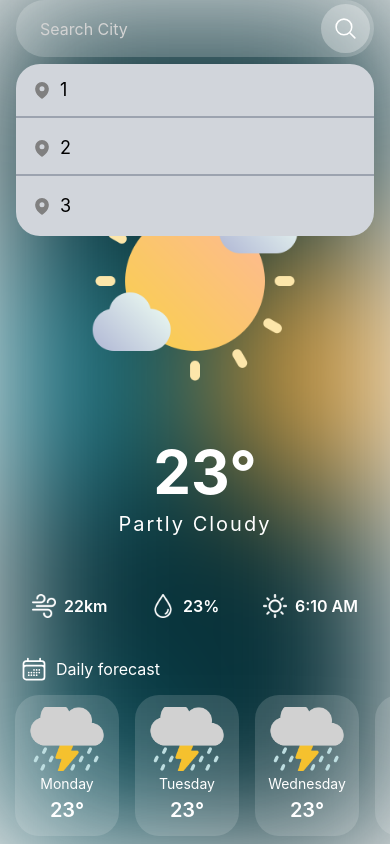
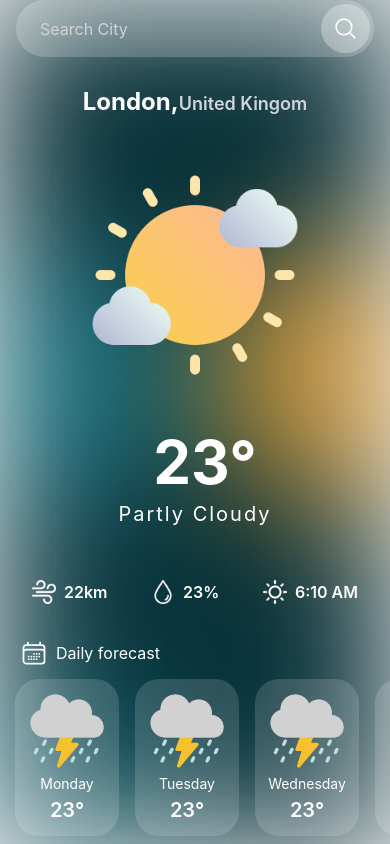
Before and after one commit to Rich-1007/RN-Weather_App, a React Native app: screen /Home in a window 390 px wide. Built offline with nearby package versions, Linux system fonts and the light colour scheme.

Commit message:
New UI Updates.

```diff
--- a/screens/HomeScreen.js
+++ b/screens/HomeScreen.js
@@ -24,7 +24,7 @@ import { useCallback, useState } from "react";
 import { fetchLocations } from "../api/weather";
 
 export default function HomeScreen() {
-  const [locations, setLocations] = useState([1, 2, 3]);
+  const [locations, setLocations] = useState([]);
 
   const handleLocation = (loc) => {
     console.log(loc);
@@ -34,11 +34,10 @@ export default function HomeScreen() {
     // console.log(value);
 
     if (value.length > 2) {
-      fetchLocations({ cityName: value }).then(data => {
-        console.log(data);
-      })
+      fetchLocations({ cityName: value }).then((data) => {
+        setLocations(data);
+      });
     }
-
   };
 
   const hanleTextDebounce = useCallback(debounce(handleSearch, 1200), []);
@@ -47,7 +46,7 @@ export default function HomeScreen() {
     <View className="flex-1 relative">
       <StatusBar style="light" backgroundColor="black" />
       <Image
-        blurRadius={70}
+        blurRadius={68}
         source={require("../assets/bg.png")}
         className="absolute h-full w-full"
       />
@@ -99,7 +98,7 @@ export default function HomeScreen() {
                     //
                   >
                     <MapPinIcon size={20} color="gray" />
-                    <Text className="text-black ml-2 text-lg">{loc}</Text>
+                    <Text className="text-black ml-2 text-lg">{loc?.name}</Text>
                   </TouchableOpacity>
                 );
               })}
@@ -178,7 +177,7 @@ export default function HomeScreen() {
             >
               <Image
                 source={require("../assets/heavyrain.png")}
-                className="h-16 w-20"
+                className="h-20 w-20 "
               />
               <Text className="text-white text-center">Monday</Text>
               <Text className="text-white text-xl font-semibold text-center">
@@ -192,7 +191,7 @@ export default function HomeScreen() {
             >
               <Image
                 source={require("../assets/heavyrain.png")}
-                className="h-16 w-20"
+                className="h-20 w-20"
               />
               <Text className="text-white text-center">Tuesday</Text>
               <Text className="text-white text-xl font-semibold text-center">
@@ -206,7 +205,7 @@ export default function HomeScreen() {
             >
               <Image
                 source={require("../assets/heavyrain.png")}
-                className="h-16 w-20"
+                className="h-20 w-20"
               />
               <Text className="text-white text-center">Wednesday</Text>
               <Text className="text-white text-xl font-semibold text-center">
@@ -220,7 +219,7 @@ export default function HomeScreen() {
             >
               <Image
                 source={require("../assets/heavyrain.png")}
-                className="h-16 w-20"
+                className="h-20 w-20"
               />
               <Text className="text-white text-center">Thursday</Text>
               <Text className="text-white text-xl font-semibold text-center">
@@ -234,7 +233,7 @@ export default function HomeScreen() {
             >
               <Image
                 source={require("../assets/heavyrain.png")}
-                className="h-16 w-20"
+                className="h-20 w-20"
               />
               <Text className="text-white text-center">Friday</Text>
               <Text className="text-white text-xl font-semibold text-center">
@@ -248,7 +247,7 @@ export default function HomeScreen() {
             >
               <Image
                 source={require("../assets/heavyrain.png")}
-                className="h-16 w-20"
+                className="h-20 w-20"
               />
               <Text className="text-white text-center">Saturday</Text>
               <Text className="text-white text-xl font-semibold text-center">
@@ -262,7 +261,7 @@ export default function HomeScreen() {
             >
               <Image
                 source={require("../assets/heavyrain.png")}
-                className="h-16 w-20"
+                className="h-20 w-20"
               />
               <Text className="text-white text-center">Sunday</Text>
               <Text className="text-white text-xl font-semibold text-center">
```
Also changed, not shown: App.js (+6 -2 lines).
